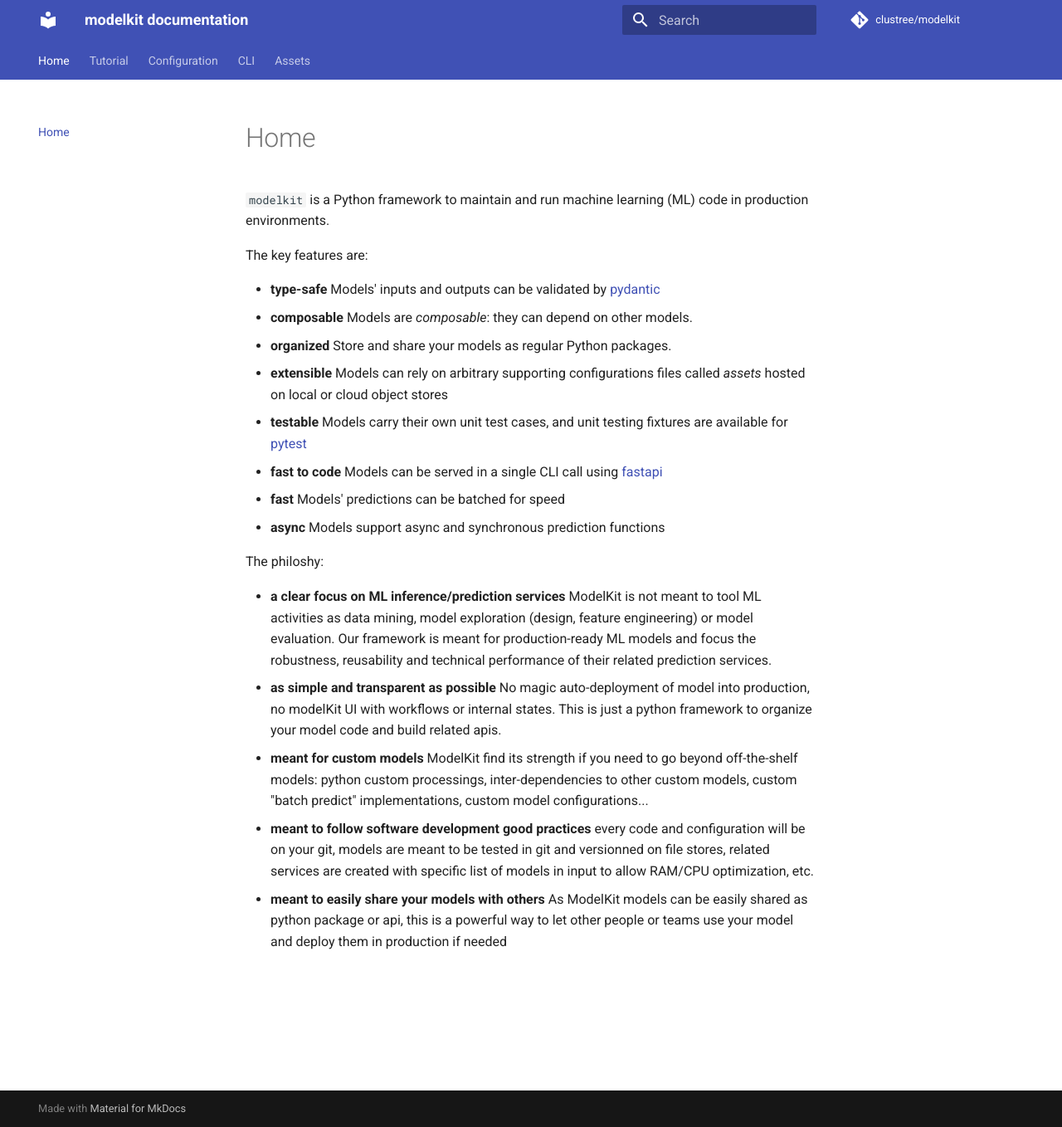
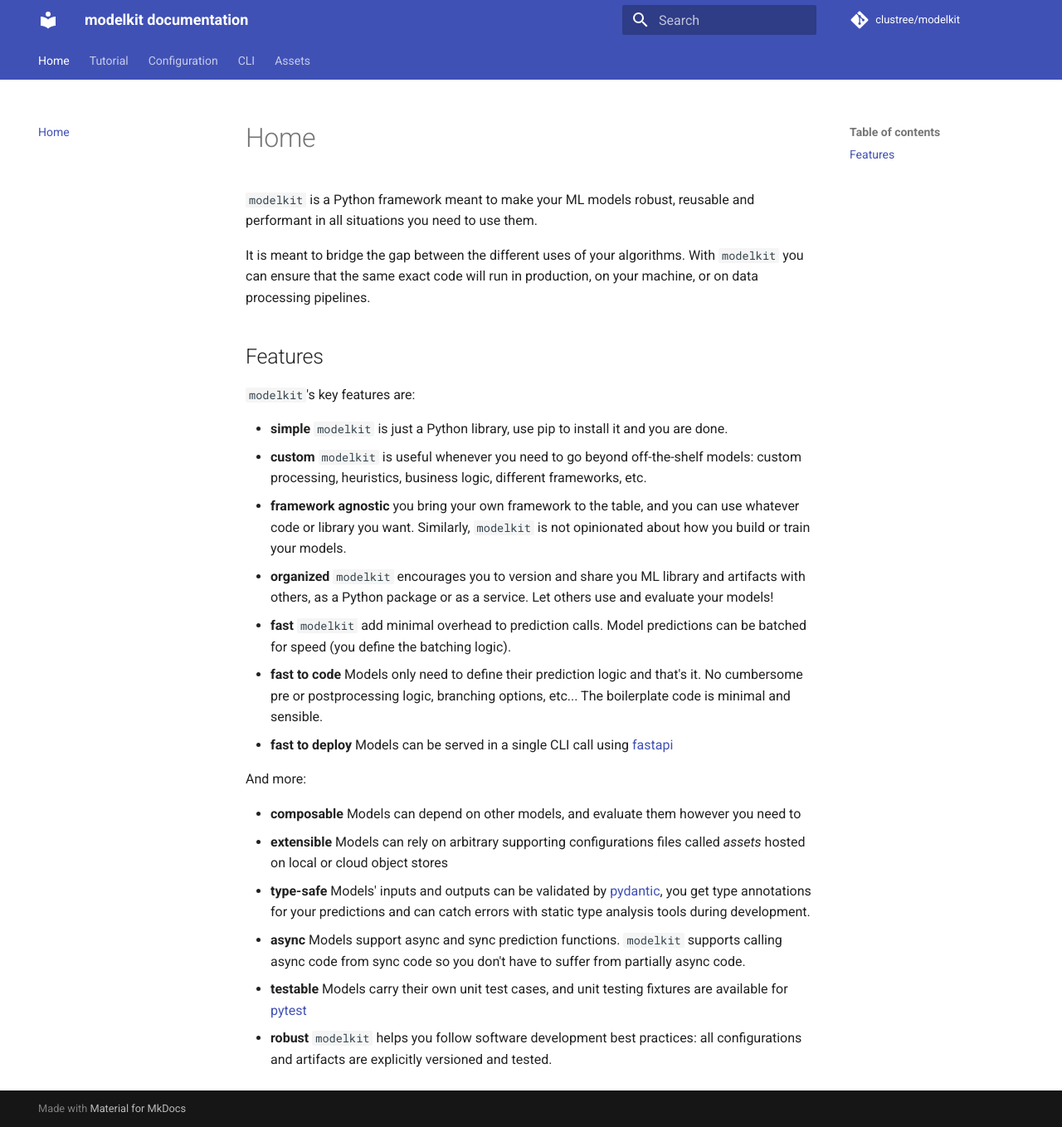
Before and after one commit to Cornerstone-OnDemand/modelkit, an MkDocs documentation site: the page built from docs/index.md, in a window 1280 px wide and 1358 px high. Shown: the whole window at 83% size. Built offline with MkDocs 1.6.1 and Material for MkDocs 9.7.7, drawn with Linux system fonts in a browser that asks for light colours; comment, search, counter and statistics services are not loaded.

Commit message:
readme: fox typo, reproduce in docs

```diff
--- a/docs/index.md
+++ b/docs/index.md
@@ -1,20 +1,25 @@
-`modelkit` is a Python framework to maintain and run machine learning (ML) code in production environments.
 
-The key features are:
+`modelkit` is a Python framework meant to make your ML models robust, reusable and performant in all situations you need to use them.
 
-- **type-safe** Models' inputs and outputs can be validated by [pydantic](https://pydantic-docs.helpmanual.io/)
-- **composable** Models are *composable*: they can depend on other models.
-- **organized** Store and share your models as regular Python packages.
-- **extensible** Models can rely on arbitrary supporting configurations files called *assets* hosted on local or cloud object stores
+It is meant to bridge the gap between the different uses of your algorithms. With `modelkit` you can ensure that the same exact code will run in production, on your machine, or on data processing pipelines.
+
+## Features
+
+`modelkit`'s key features are:
+
+- **simple** `modelkit` is just a Python library, use pip to install it and you are done.
+- **custom** `modelkit` is useful whenever you need to go beyond off-the-shelf models: custom processing, heuristics, business logic, different frameworks, etc.
+- **framework agnostic** you bring your own framework to the table, and you can use whatever code or library you want. Similarly, `modelkit` is not opinionated about how you build or train your models.
+- **organized** `modelkit` encourages you to version and share you ML library and artifacts with others, as a Python package or as a service. Let others use and evaluate your models!
+- **fast** `modelkit` add minimal overhead to prediction calls. Model predictions can be batched for speed (you define the batching logic).
+- **fast to code** Models only need to define their prediction logic and that's it. No cumbersome pre or postprocessing logic, branching options, etc... The boilerplate code is minimal and sensible.
+- **fast to deploy** Models can be served in a single CLI call using [fastapi](https://fastapi.tiangolo.com/)
+
+And more:
+
+- **composable** Models can depend on other models, and evaluate them however you need to
+- **extensible** Models can rely on arbitrary supporting configurations files called _assets_ hosted on local or cloud object stores
+- **type-safe** Models' inputs and outputs can be validated by [pydantic](https://pydantic-docs.helpmanual.io/), you get type annotations for your predictions and can catch errors with static type analysis tools during development.
+- **async** Models support async and sync prediction functions. `modelkit` supports calling async code from sync code so you don't have to suffer from partially async code.
 - **testable** Models carry their own unit test cases, and unit testing fixtures are available for [pytest](https://docs.pytest.org/en/6.2.x/)
-- **fast to code** Models can be served in a single CLI call using [fastapi](https://fastapi.tiangolo.com/)
-- **fast** Models' predictions can be batched for speed
-- **async** Models support async and synchronous prediction functions
-
-The philoshy:
-
-- **a clear focus on ML inference/prediction services** ModelKit is not meant to tool ML activities as data mining, model exploration (design, feature engineering) or model evaluation. Our framework is meant for production-ready ML models and focus the robustness, reusability and technical performance of their related prediction services.
-- **as simple and transparent as possible** No magic auto-deployment of model into production, no modelKit UI with workflows or internal states. This is just a python framework to organize your model code and build related apis.
-- **meant for custom models** ModelKit find its strength if you need to go beyond off-the-shelf models: python custom processings, inter-dependencies to other custom models, custom "batch predict" implementations, custom model configurations...
-- **meant to follow software development good practices** every code and configuration will be on your git, models are meant to be tested in git and versionned on file stores, related services are created with specific list of models in input to allow RAM/CPU optimization, etc.
-- **meant to easily share your models with others** As ModelKit models can be easily shared as python package or api, this is a powerful way to let other people or teams use your model and deploy them in production if needed
+- **robust** `modelkit` helps you follow software development best practices: all configurations and artifacts are explicitly versioned and tested.
```
Also changed, not shown: README.md (+2 -2 lines).
